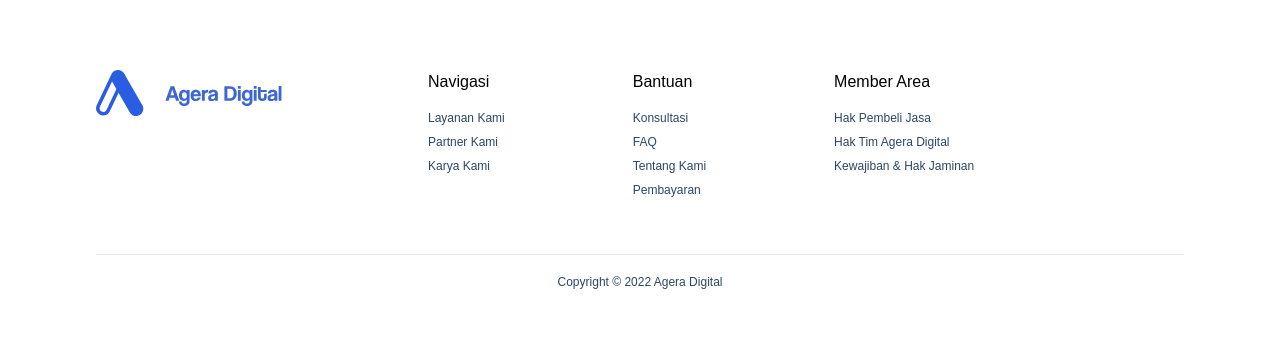
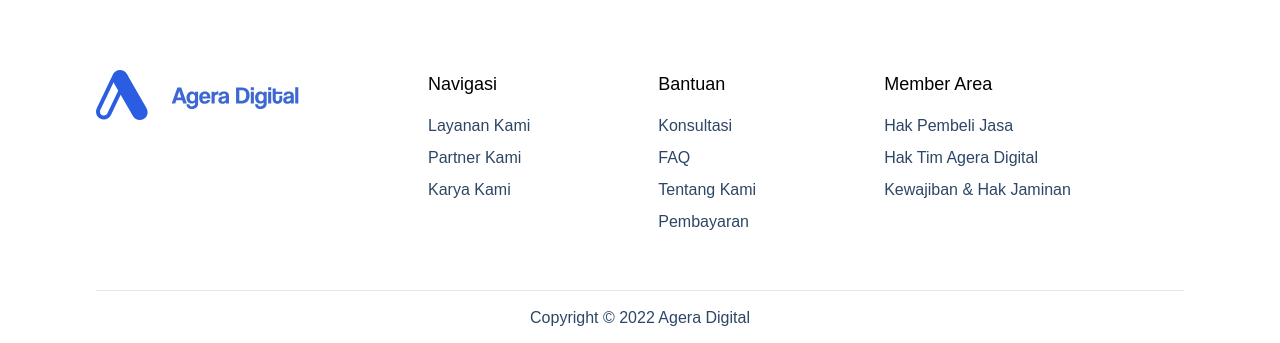
Before and after one commit to anggiwahyuu/agera-digital-website, a Vue app: page / in a window 1280 px wide. Shown: the part 2586-2929 px from the top of the page. Before the commit the page ends 2896 px from the top, so only its background shows below. Built offline with nearby package versions, Linux system fonts and the light colour scheme.

Commit message:
update footer and image in login

```diff
--- a/src/components/FooterSection.vue
+++ b/src/components/FooterSection.vue
@@ -2,49 +2,49 @@
     <div class="mt-32">
         <div class="md:flex mx-24 my-14">
             <div>
-                <img class="w-11/12" src="../assets/images/logo_agera.svg" alt="">
+                <img class="w-full" src="../assets/images/logo_agera.svg" alt="">
             </div>
             <ul class="ml-32">
-                <li class="text-black font-medium text-base">Navigasi</li>
-                <li class="text-xs text-softblue mt-4 hover:underline">
+                <li class="text-black font-medium text-lg">Navigasi</li>
+                <li class="text-base text-softblue mt-4 hover:underline">
                     <router-link to="/">Layanan Kami</router-link>
                 </li>
-                <li class="text-xs text-softblue mt-2 hover:underline">
+                <li class="text-base text-softblue mt-2 hover:underline">
                     <router-link to="/">Partner Kami</router-link>
                 </li>
-                <li class="text-xs text-softblue mt-2 hover:underline">
+                <li class="text-base text-softblue mt-2 hover:underline">
                     <router-link to="/">Karya Kami</router-link>
                 </li>
             </ul>
             <ul class="ml-32">
-                <li class="text-black font-medium text-base">Bantuan</li>
-                <li class="text-xs text-softblue mt-4 hover:underline">
+                <li class="text-black font-medium text-lg">Bantuan</li>
+                <li class="text-base text-softblue mt-4 hover:underline">
                     <router-link to="/">Konsultasi</router-link>
                 </li>
-                <li class="text-xs text-softblue mt-2 hover:underline">
+                <li class="text-base text-softblue mt-2 hover:underline">
                     <router-link to="/">FAQ</router-link>
                 </li>
-                <li class="text-xs text-softblue mt-2 hover:underline">
+                <li class="text-base text-softblue mt-2 hover:underline">
                     <router-link to="/">Tentang Kami</router-link>
                 </li>
-                <li class="text-xs text-softblue mt-2 hover:underline">
+                <li class="text-base text-softblue mt-2 hover:underline">
                     <router-link to="/">Pembayaran</router-link>
                 </li>
             </ul>
             <ul class="ml-32">
-                <li class="text-black font-medium text-base">Member Area</li>
-                <li class="text-xs text-softblue mt-4 hover:underline">
+                <li class="text-black font-medium text-lg">Member Area</li>
+                <li class="text-base text-softblue mt-4 hover:underline">
                     <router-link to="/">Hak Pembeli Jasa</router-link>
                 </li>
-                <li class="text-xs text-softblue mt-2 hover:underline">
+                <li class="text-base text-softblue mt-2 hover:underline">
                     <router-link to="/">Hak Tim Agera Digital</router-link>
                 </li>
-                <li class="text-xs text-softblue mt-2 hover:underline">
+                <li class="text-base text-softblue mt-2 hover:underline">
                     <router-link to="/">Kewajiban & Hak Jaminan</router-link>
                 </li>
             </ul>
         </div>
-        <div class="text-xs text-center text-softblue flex flex-col justify-center h-14 border-t mx-24">
+        <div class="text-base text-center text-softblue flex flex-col justify-center h-14 border-t mx-24">
             <p>Copyright &copy; 2022 Agera Digital</p>
         </div>
     </div>
```
Also changed, not shown: src/assets/images/right_image.png, 35 other files (tests, documents, lock files or other folders).
